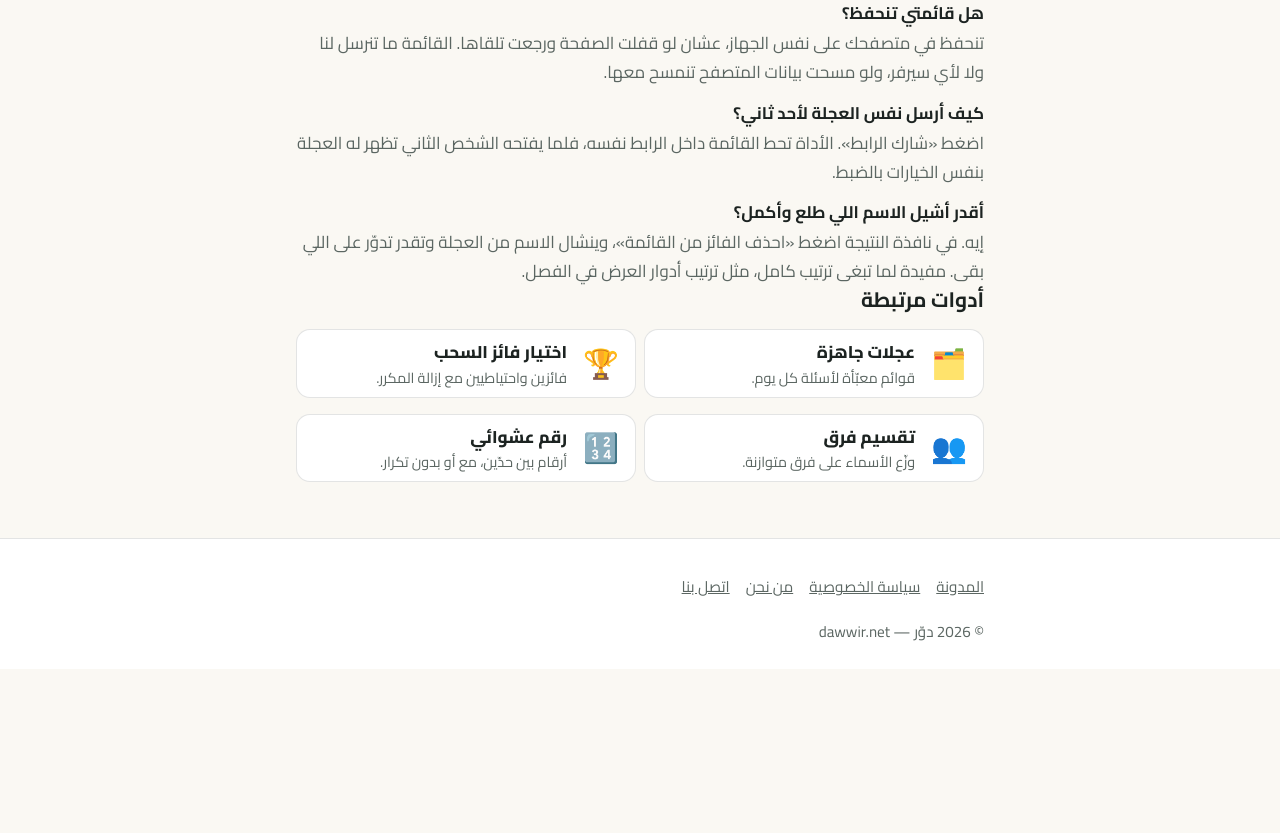
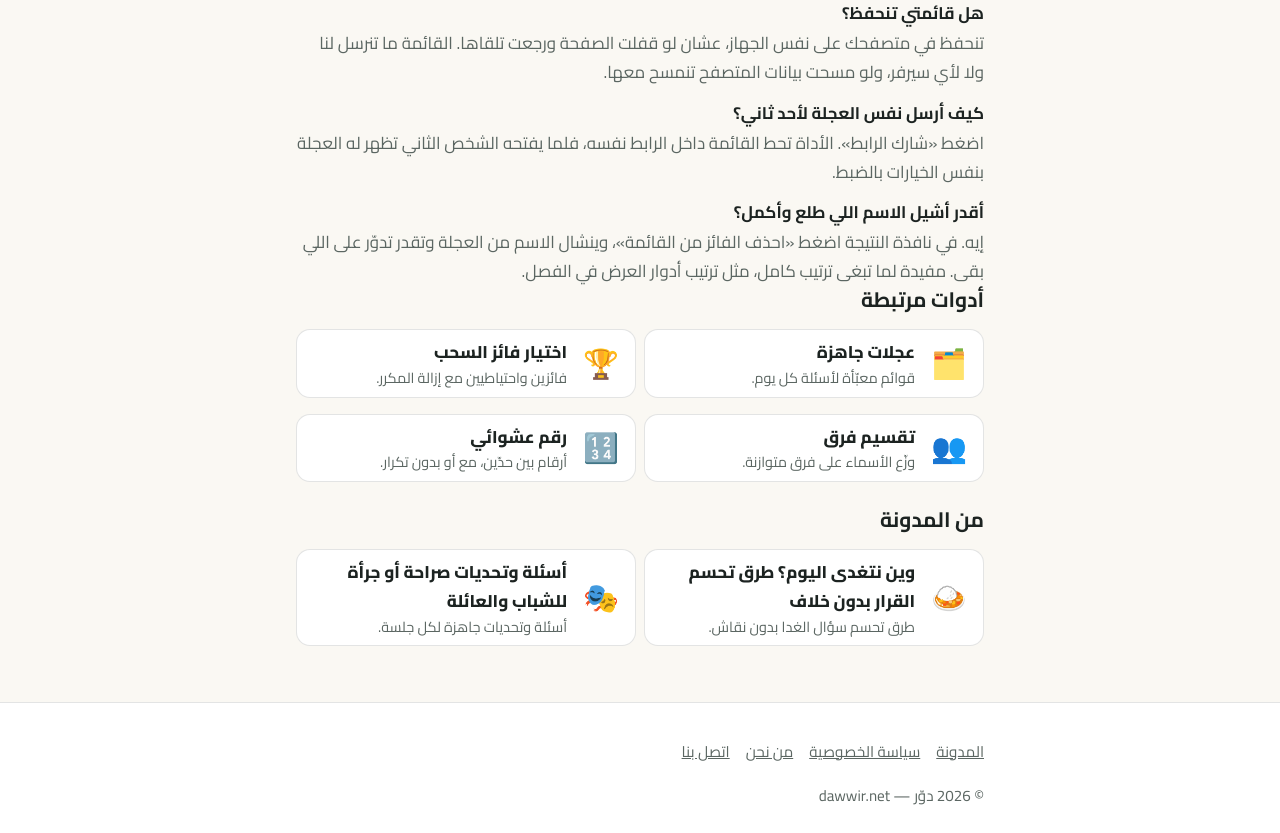
Before and after one commit to tajercalc-sa/dawwir, a plain HTML site: page index.html in a window 1280 px wide. Shown: the part 2499-3332 px from the top of the page. Before the commit the page ends 3168 px from the top, so only its background shows below. Drawn offline with Linux system fonts and the light colour scheme.

Commit message:
روابط من صفحات الأدوات للمقالات المرتبطة
Co-Authored-By: Claude Opus 5.5 <noreply@anthropic.com>

```diff
--- a/index.html
+++ b/index.html
@@ -236,6 +236,12 @@
           <li><a class="wheel-link" href="/tools/teams"><span class="icon" aria-hidden="true">👥</span><span><strong>تقسيم فرق</strong><small>وزّع الأسماء على فرق متوازنة.</small></span></a></li>
           <li><a class="wheel-link" href="/tools/random-number"><span class="icon" aria-hidden="true">🔢</span><span><strong>رقم عشوائي</strong><small>أرقام بين حدّين، مع أو بدون تكرار.</small></span></a></li>
         </ul>
+
+        <h2>من المدونة</h2>
+        <ul class="wheel-links">
+          <li><a class="wheel-link" href="/blog/where-to-eat-today"><span class="icon" aria-hidden="true">🍛</span><span><strong>وين نتغدى اليوم؟ طرق تحسم القرار بدون خلاف</strong><small>طرق تحسم سؤال الغدا بدون نقاش.</small></span></a></li>
+          <li><a class="wheel-link" href="/blog/truth-or-dare-ideas"><span class="icon" aria-hidden="true">🎭</span><span><strong>أسئلة وتحديات صراحة أو جرأة للشباب والعائلة</strong><small>أسئلة وتحديات جاهزة لكل جلسة.</small></span></a></li>
+        </ul>
       </section>
 
       <div class="ad-slot" role="region" aria-label="إعلان"></div>
```
Also changed, not shown: tools/coin.html (+5 -0 lines), tools/dice.html (+5 -0 lines), tools/giveaway.html (+5 -0 lines), tools/random-number.html (+5 -0 lines), tools/ready-wheels.html (+6 -0 lines), tools/teams.html (+5 -0 lines), tools/wheels/light-dinner.html (+5 -0 lines), tools/wheels/lunch.html (+5 -0 lines), tools/wheels/outing.html (+5 -0 lines), tools/wheels/truth-or-dare.html (+5 -0 lines), tools/wheels/who-pays.html (+5 -0 lines).
